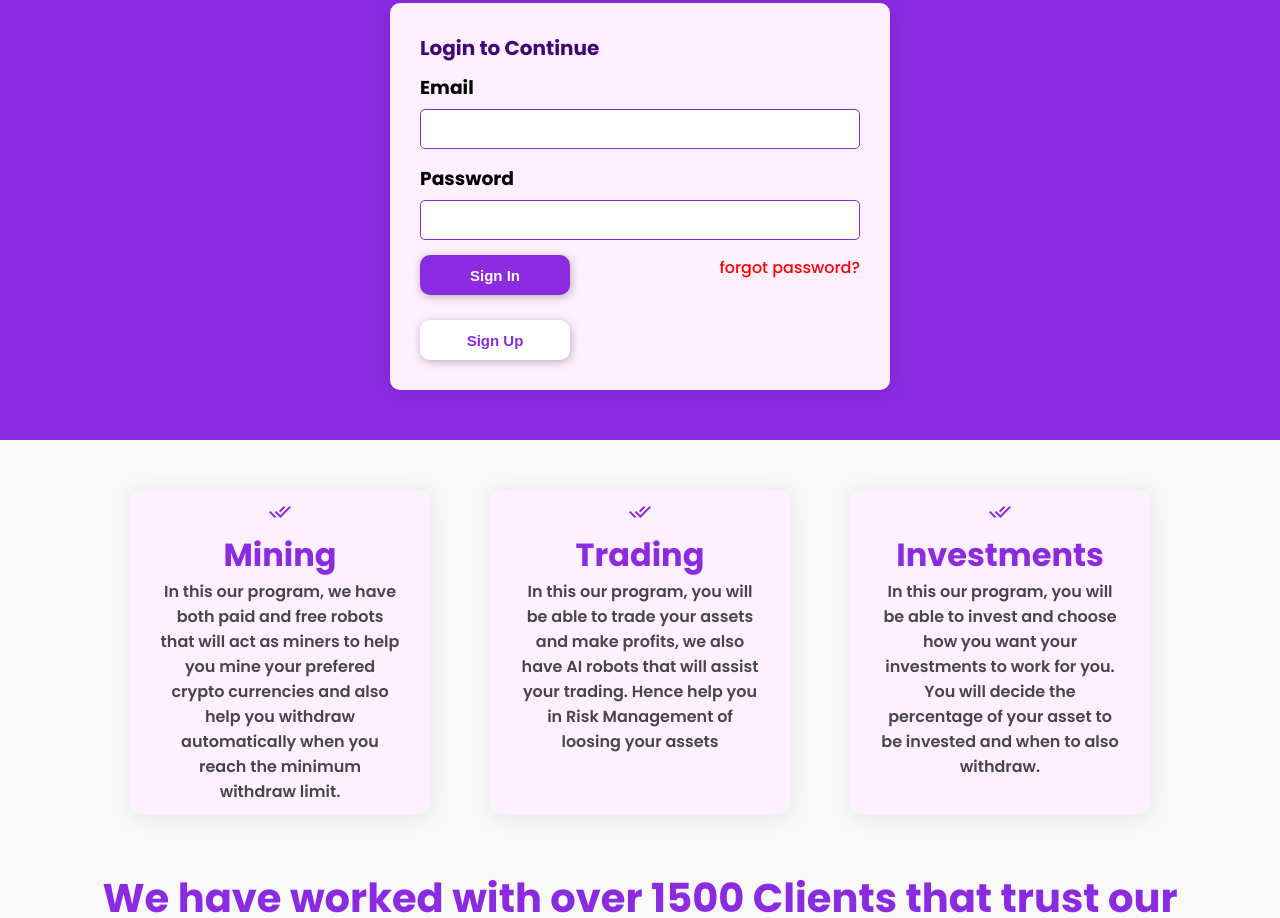
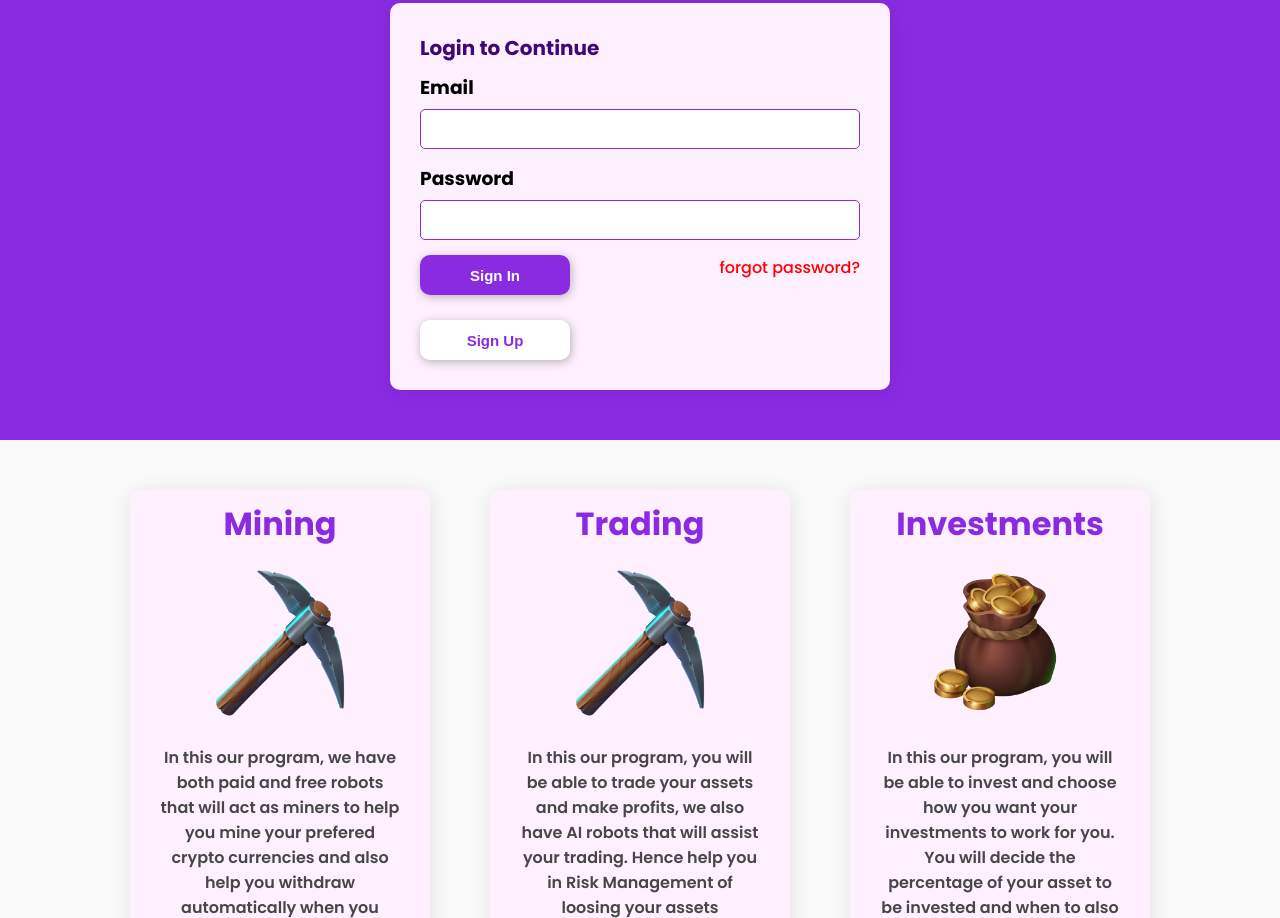
Before and after one commit to DivieDesigns/Smart-Exchange, a plain HTML site: page index.html in a window 1280 px wide. Shown: the part 261-1179 px from the top of the page. Drawn offline with nearby package versions, Linux system fonts and the light colour scheme.

Commit message:
added some more

```diff
--- a/index.html
+++ b/index.html
@@ -60,35 +60,29 @@
     <div class="boxes">
 
       <div class="box">
-        <span class="material-symbols-outlined">
-          done_all
-          </span>
         <h2 class="small-head">
           Mining
         </h2>
+        <img src="images/mining.png" alt="" class="box-image">
         <p class="details">
           In this our program, we have both paid and free robots that will act as miners to help you mine your prefered crypto currencies and also help you withdraw automatically when you reach the minimum withdraw limit.
       </div>
 
       <div class="box">
-        <span class="material-symbols-outlined">
-          done_all
-          </span>
         <h2 class="small-head">
           Trading
         </h2>
+        <img src="images/mining.png" alt="" class="box-image">
         <p class="details">
           In this our program, you will be able to trade your assets and make profits, we also have AI robots that will assist your trading. Hence help you in Risk Management of loosing your assets
         </p>
       </div>
 
       <div class="box">
-        <span class="material-symbols-outlined">
-          done_all
-          </span>
         <h2 class="small-head">
           Investments
         </h2>
+        <img src="images/investment.png" alt="" class="box-image">
         <p class="details">
           In this our program, you will be able to invest and choose how you want your investments to work for you. You will decide the percentage of your asset to be invested and when to also withdraw.
         </p>
--- a/styles.css
+++ b/styles.css
@@ -151,6 +151,10 @@ p.details{
   color: rgb(71, 71, 71);
 }
 
+img.box-image{
+  width: 150px;
+  margin: 20px 0px;
+}
 span.material-symbols-outlined{
   color: blueviolet;
   /* height: 50px;
```
Also changed, not shown: images/investment.png (added), images/mining.png (added).
